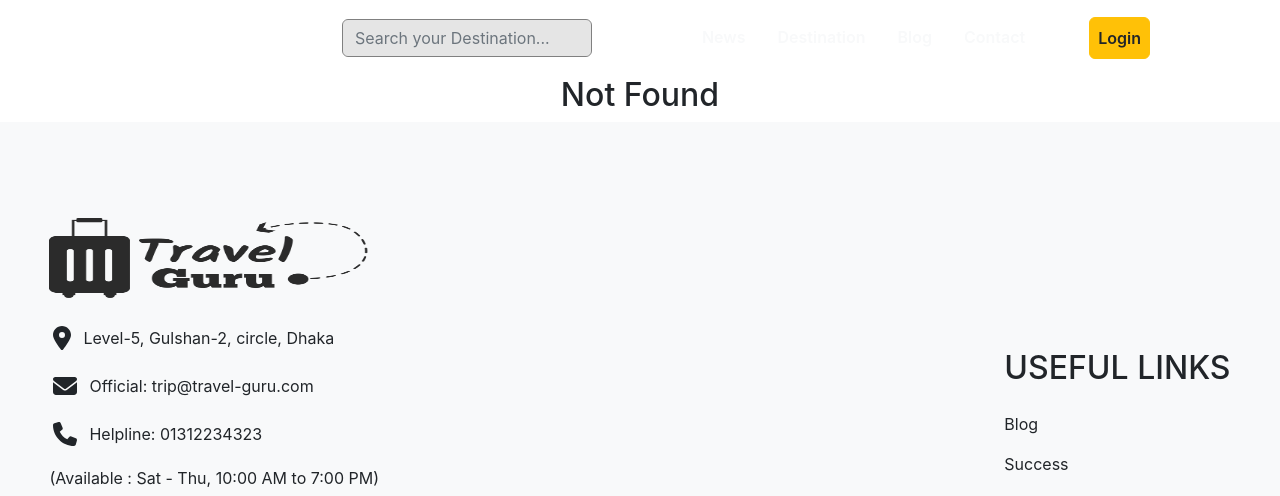
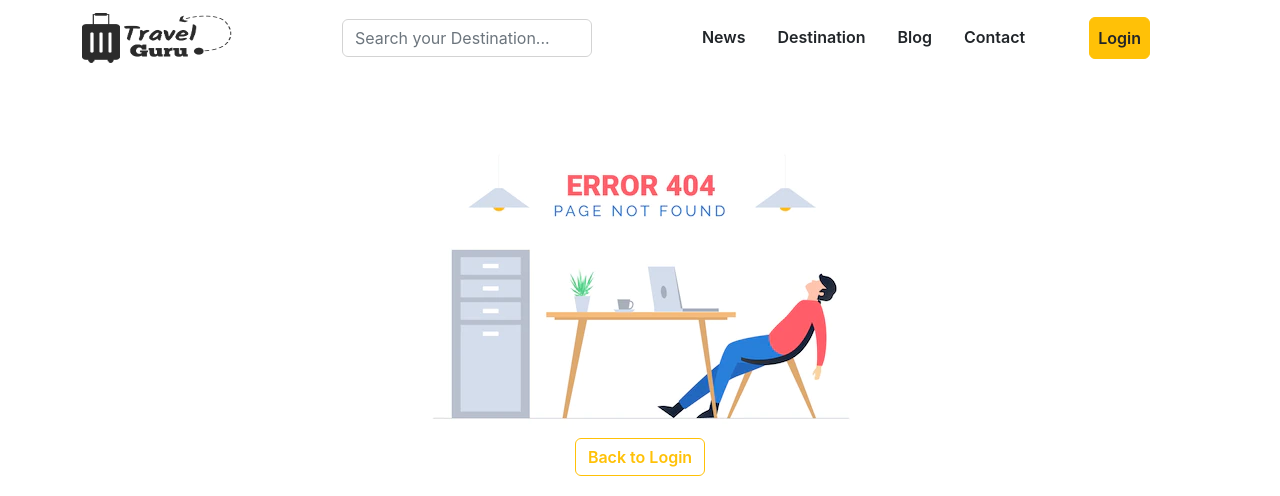
Before and after one commit to crescentpartha/Travel-Guru, a React (Create React App) app in the folder travel-guru/: page /notFound in a window 1280 px wide. Shown: the top 496 px of the page. Built offline with nearby package versions, Linux system fonts and the light colour scheme.

Commit message:
Not Found page added

```diff
--- a/travel-guru/src/components/SharedPages/Header/Header.js
+++ b/travel-guru/src/components/SharedPages/Header/Header.js
@@ -11,7 +11,7 @@
     //     <FontAwesomeIcon className='' icon={faMagnifyingGlass}></FontAwesomeIcon>
     //     <span>Search your Destination...</span>
     // </div>
-    const [navValue, setNavValue] = useState(false);
+    const [navValue, setNavValue] = useState(true);
 
     const searchFieldStyle = {
         width: '250px',
--- a/travel-guru/src/components/SharedPages/NotFound/NotFound.js
+++ b/travel-guru/src/components/SharedPages/NotFound/NotFound.js
@@ -1,9 +1,12 @@
 import React from 'react';
+import { Link } from 'react-router-dom';
+import notFound from '../../../images/notFound.png';
 
 const NotFound = () => {
     return (
-        <div>
-            <h2>Not Found</h2>
+        <div className='m-5'>
+            <img className='img-fluid mx-auto d-block' src={notFound} alt="Not Found" />
+            <Link to='/signIn' className='fw-semibold btn btn-outline-warning' type="Link">Back to Login</Link>
         </div>
     );
 };
```
Also changed, not shown: travel-guru/src/images/notFound.png (added).
